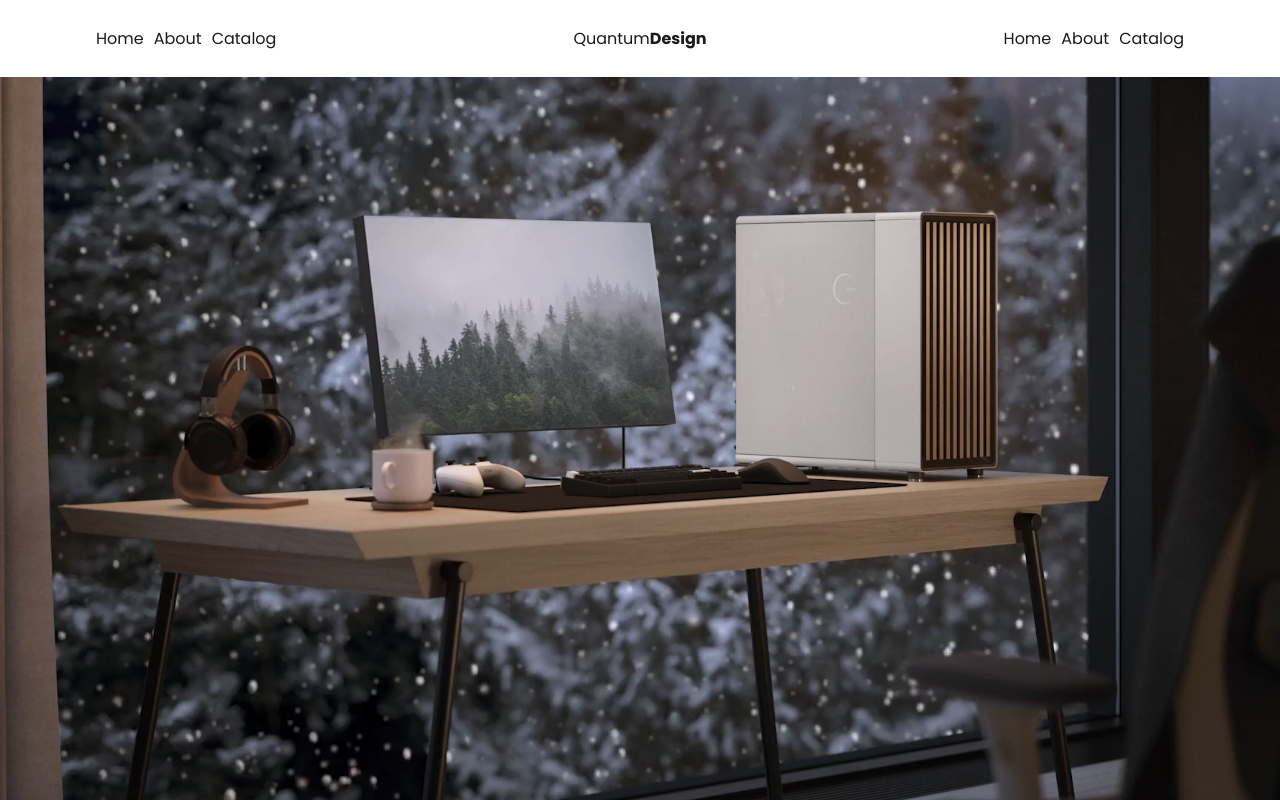
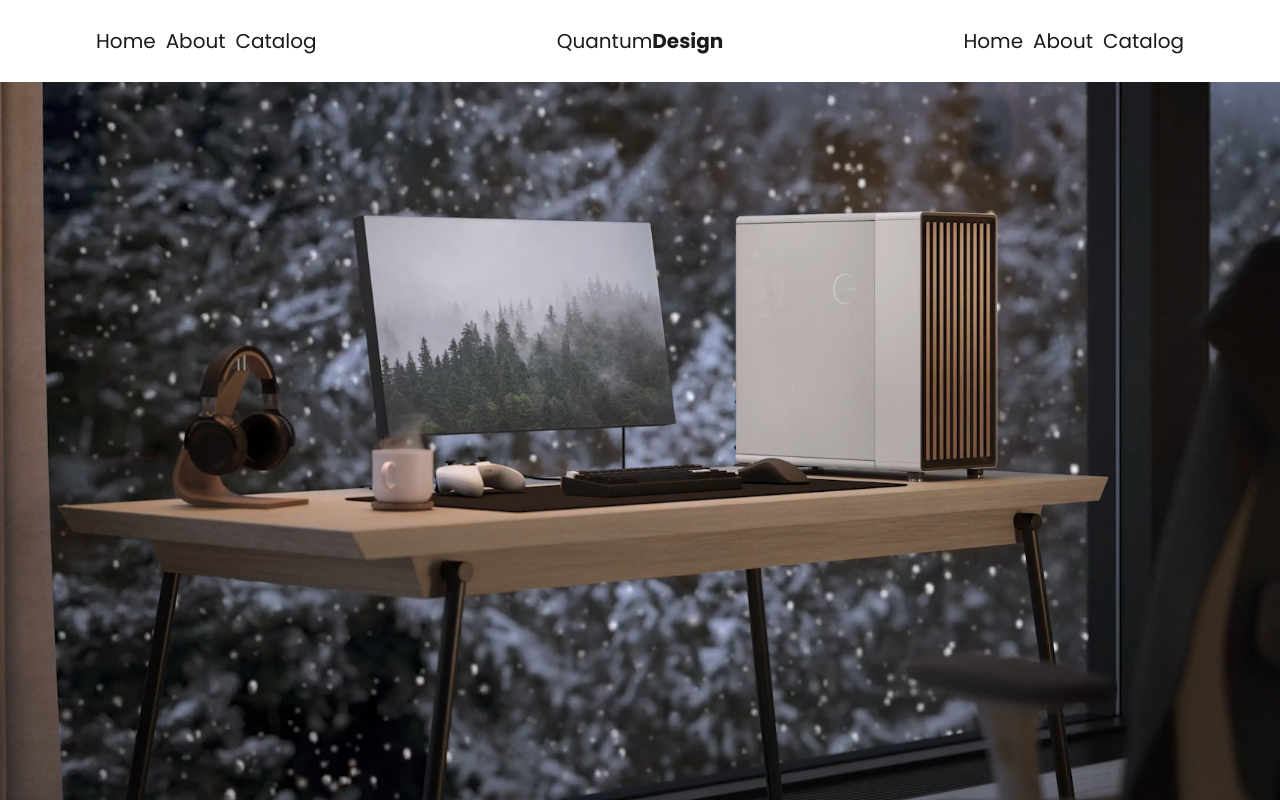
Before and after one commit to p0wered/quantum-design, a React (Create React App) app: page / in a window 1280 px wide. Shown: the top 800 px of the page. Built offline with nearby package versions, Linux system fonts and the light colour scheme.

Commit message:
working on the navbar

```diff
--- a/src/App.js
+++ b/src/App.js
@@ -1,12 +1,43 @@
 import {BrowserRouter, NavLink, Route, Routes} from "react-router-dom";
 import Home from "./routes/home-page";
 import AboutPage from "./routes/about-page";
-import React from "react";
+import React, {useEffect, useState} from "react";
 import CategoryPage from "./routes/category-page";
 
 function NavBar() {
+
+    let [navPosition, setNavPosition] = useState(0);
+    let [prevScroll, setPrevScroll] = useState(0)
+    let [navClass, setNavClass] = useState('nav-active')
+
+    useEffect(() => {
+        const handleScroll = event => {
+            let currentScrollTop = window.scrollY;
+
+            if (currentScrollTop > 15 && currentScrollTop > prevScroll) {
+                setNavPosition(-79);
+                setNavClass('nav-not-active');
+            } else if (currentScrollTop > 15 && currentScrollTop < prevScroll) {
+                setNavPosition(0);
+                setNavClass('nav-active');
+            } else if (currentScrollTop < 15) {
+                setNavPosition(0);
+                setNavClass('nav-not-active');
+            }
+
+            setPrevScroll(currentScrollTop);
+        };
+
+        window.addEventListener('scroll', handleScroll);
+
+        return () => {
+            window.removeEventListener('scroll', handleScroll);
+        };
+    }, [prevScroll]);
+
     return (
-        <nav>
+        <div>
+            <nav className={navClass} style={{top: `${navPosition}px`}}>
                 <div className='container navbar-container'>
                     <div className="navbar-links">
                         <NavLink to="/">Home</NavLink>
@@ -21,6 +52,10 @@ function NavBar() {
                     </div>
                 </div>
             </nav>
+            <div className='nav'>
+
+            </div>
+        </div>
     );
 }
 
--- a/src/index.css
+++ b/src/index.css
@@ -49,17 +49,26 @@ a, a:visited, a:hover, a:active {
 }
 
 nav{
-  color: white;
   width: 100vw;
   position: fixed;
-  background: linear-gradient(#0009,#fff0);
   transition: 0.3s;
   z-index: 1;
+  top: 0;
 }
 
 nav:hover{
   color: #1B1A1A;
   background: white;
+}
+
+.nav-active{
+  color: #1B1A1A;
+  background: white;
+}
+
+.nav-not-active{
+  background: linear-gradient(#0009,#fff0);
+  color: white;
 }
 
 .container{
@@ -76,6 +85,7 @@ nav:hover{
 
 nav a{
   text-decoration: none;
+  font-size: 20px;
 }
 
 .navbar-links{
```
Lines whose indentation alone changed are shown as unchanged.
